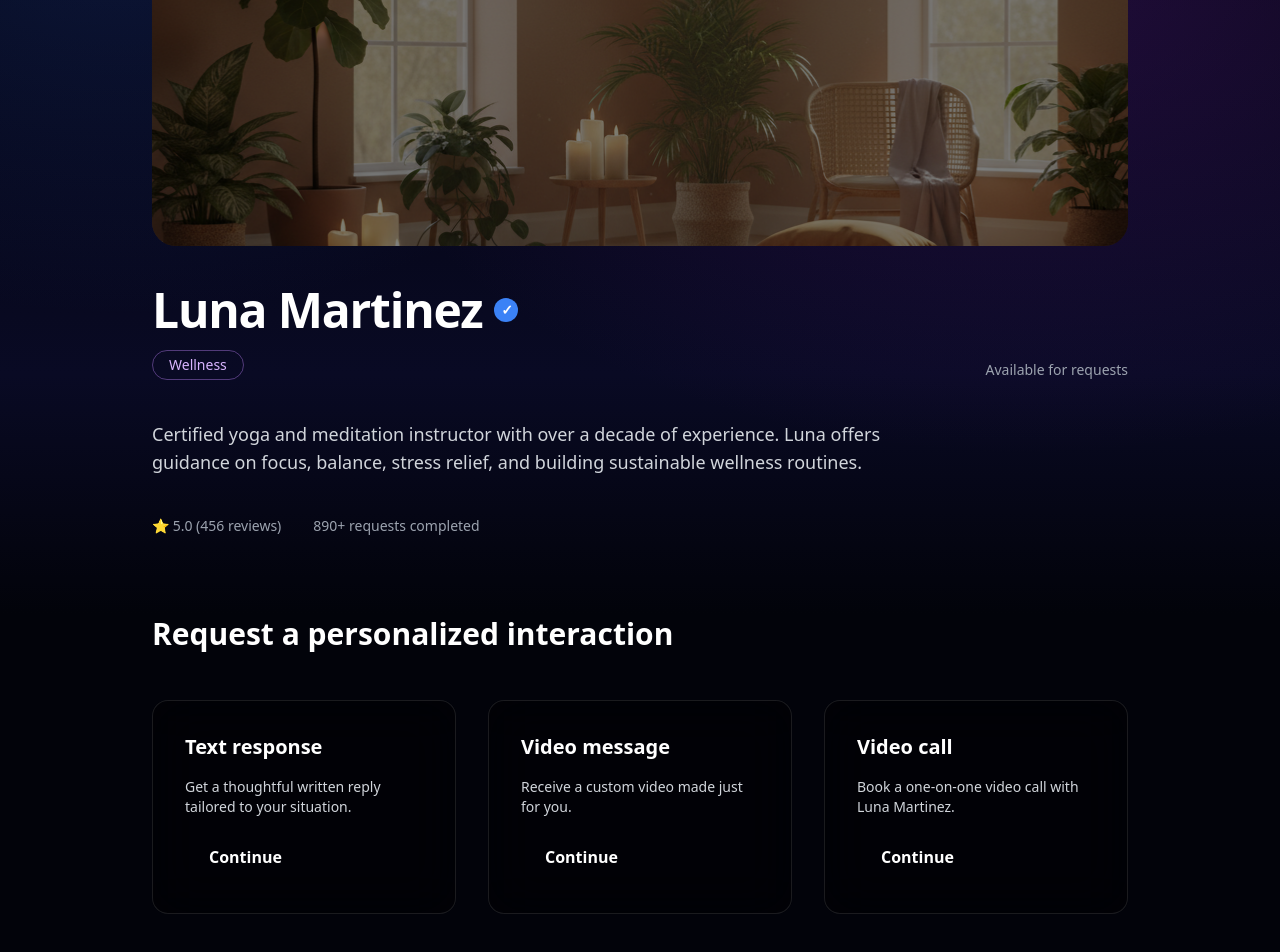
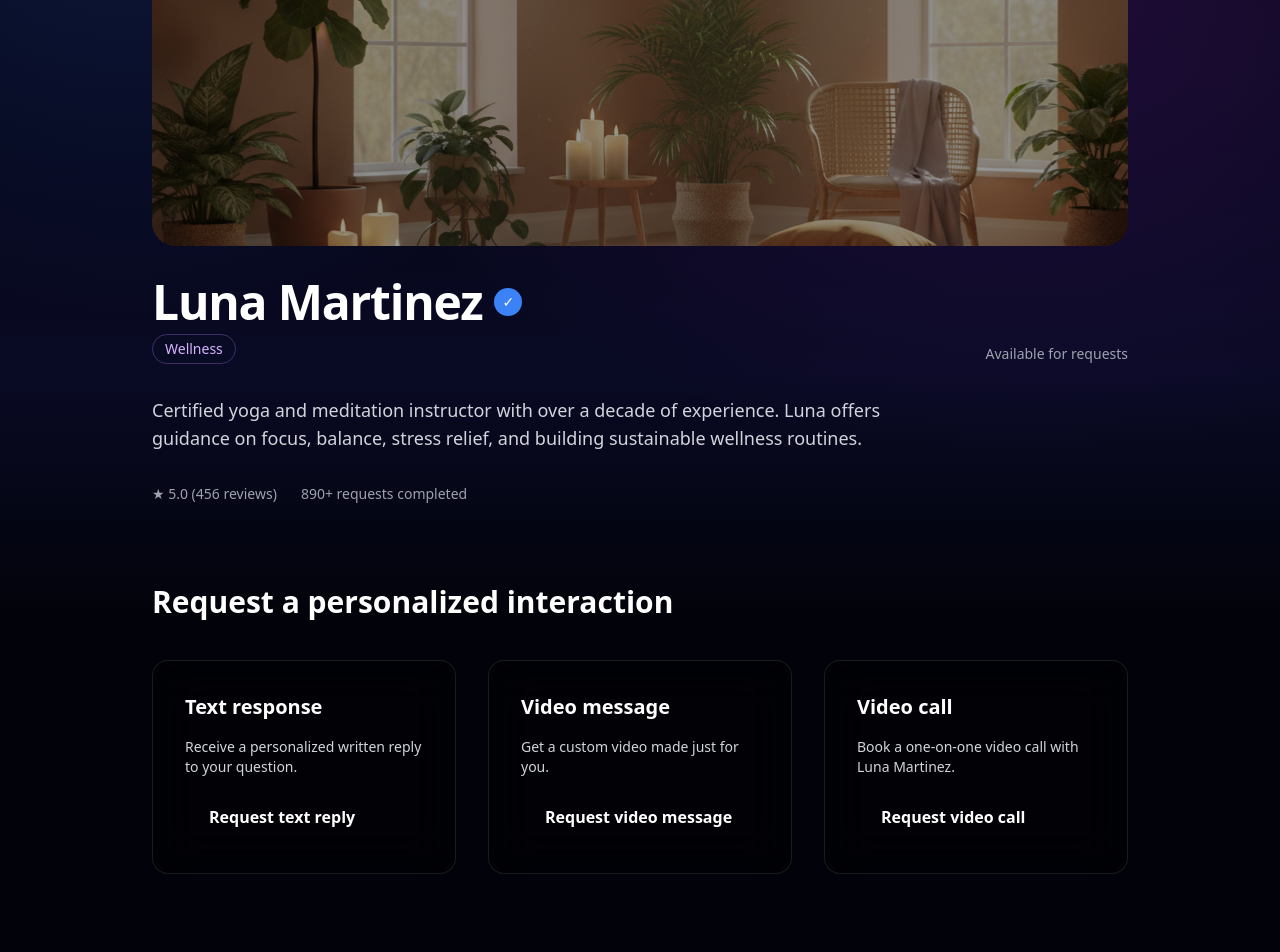
Before and after one commit to rafatorquetti/fanvox-landing, a Next.js app: page /creators/luna-martinez in a window 1280 px wide. Shown: the part 186-1138 px from the top of the page. Built offline with nearby package versions, Linux system fonts and the light colour scheme.

Commit message:
Fix creator profile page props typing for App Router

```diff
--- a/src/app/creators/[slug]/page.tsx
+++ b/src/app/creators/[slug]/page.tsx
@@ -1,21 +1,12 @@
 import { creators } from "@/lib/creators";
 import Button from "@/components/Button";
-import Image from "next/image";
 import { notFound } from "next/navigation";
 
-// 👇 artificial delay to allow loading.tsx to render
-async function delay(ms: number) {
-  return new Promise((res) => setTimeout(res, ms));
-}
-
-export default async function CreatorProfilePage({
+export default function CreatorProfilePage({
   params,
 }: {
   params: { slug: string };
 }) {
-  // ⏳ simulate real-world fetch latency
-  await delay(500);
-
   const creator = creators.find(
     (c) => c.slug === params.slug
   );
@@ -27,30 +18,31 @@ export default async function CreatorProfilePage({
   return (
     <main className="mx-auto max-w-5xl px-6 py-28 space-y-20">
       {/* ================= HEADER ================= */}
-      <section className="space-y-10">
+      <section className="space-y-8">
         <div className="relative h-80 rounded-3xl overflow-hidden">
-          <Image
+          <img
             src={creator.cover}
-            alt={`${creator.name} cover`}
-            fill
-            priority
-            className="object-cover scale-105"
+            alt={creator.name}
+            className="h-full w-full object-cover scale-105"
           />
-          <div className="absolute inset-0 bg-black/50" />
+          <div className="absolute inset-0 bg-black/40" />
         </div>
 
-        <div className="flex flex-col md:flex-row md:items-end md:justify-between gap-8">
-          <div className="space-y-4">
-            <h1 className="text-4xl md:text-5xl font-bold tracking-tight flex items-center gap-3">
-              {creator.name}
+        <div className="flex flex-col md:flex-row md:items-end md:justify-between gap-6">
+          <div className="space-y-2">
+            <div className="flex items-center gap-3">
+              <h1 className="text-4xl md:text-5xl font-bold tracking-tight">
+                {creator.name}
+              </h1>
+
               {creator.verified && (
-                <span className="inline-flex items-center justify-center h-6 w-6 rounded-full bg-blue-500 text-white text-sm">
+                <span className="inline-flex items-center justify-center rounded-full bg-blue-500 text-white text-sm px-2 py-1">
                   ✓
                 </span>
               )}
-            </h1>
+            </div>
 
-            <span className="inline-block w-fit rounded-full border border-purple-400/40 px-4 py-1 text-sm text-purple-300">
+            <span className="inline-block rounded-full border border-purple-400/30 px-3 py-1 text-sm text-purple-300">
               {creator.category}
             </span>
           </div>
@@ -64,9 +56,9 @@ export default async function CreatorProfilePage({
           {creator.description}
         </p>
 
-        <div className="flex items-center gap-8 text-sm text-gray-400">
+        <div className="flex items-center gap-6 text-sm text-gray-400">
           <span>
-            ⭐ {creator.rating.toFixed(1)} ({creator.reviews} reviews)
+            ★ {creator.rating.toFixed(1)} ({creator.reviews} reviews)
           </span>
           <span>
             {creator.requests}+ requests completed
@@ -75,48 +67,49 @@ export default async function CreatorProfilePage({
       </section>
 
       {/* ================= SERVICES ================= */}
-      <section className="space-y-12">
+      <section className="space-y-10">
         <h2 className="text-3xl font-bold">
           Request a personalized interaction
         </h2>
 
         <div className="grid gap-8 md:grid-cols-3">
-          <ServiceCard
-            title="Text response"
-            text="Get a thoughtful written reply tailored to your situation."
-          />
-          <ServiceCard
-            title="Video message"
-            text="Receive a custom video made just for you."
-          />
-          <ServiceCard
-            title="Video call"
-            text={`Book a one-on-one video call with ${creator.name}.`}
-          />
+          <div className="rounded-2xl bg-black/40 border border-white/10 backdrop-blur-xl p-8 space-y-4">
+            <h3 className="text-xl font-semibold">
+              Text response
+            </h3>
+            <p className="text-gray-300 text-sm">
+              Receive a personalized written reply to your question.
+            </p>
+            <Button href="/dashboard">
+              Request text reply
+            </Button>
+          </div>
+
+          <div className="rounded-2xl bg-black/40 border border-white/10 backdrop-blur-xl p-8 space-y-4">
+            <h3 className="text-xl font-semibold">
+              Video message
+            </h3>
+            <p className="text-gray-300 text-sm">
+              Get a custom video made just for you.
+            </p>
+            <Button href="/dashboard">
+              Request video message
+            </Button>
+          </div>
+
+          <div className="rounded-2xl bg-black/40 border border-white/10 backdrop-blur-xl p-8 space-y-4">
+            <h3 className="text-xl font-semibold">
+              Video call
+            </h3>
+            <p className="text-gray-300 text-sm">
+              Book a one-on-one video call with {creator.name}.
+            </p>
+            <Button href="/dashboard">
+              Request video call
+            </Button>
+          </div>
         </div>
       </section>
     </main>
   );
 }
-
-function ServiceCard({
-  title,
-  text,
-}: {
-  title: string;
-  text: string;
-}) {
-  return (
-    <div className="rounded-2xl bg-black/40 border border-white/10 backdrop-blur-xl p-8 space-y-4">
-      <h3 className="text-xl font-semibold">
-        {title}
-      </h3>
-      <p className="text-gray-300 text-sm">
-        {text}
-      </p>
-      <Button href="/dashboard">
-        Continue
-      </Button>
-    </div>
-  );
-}
```
